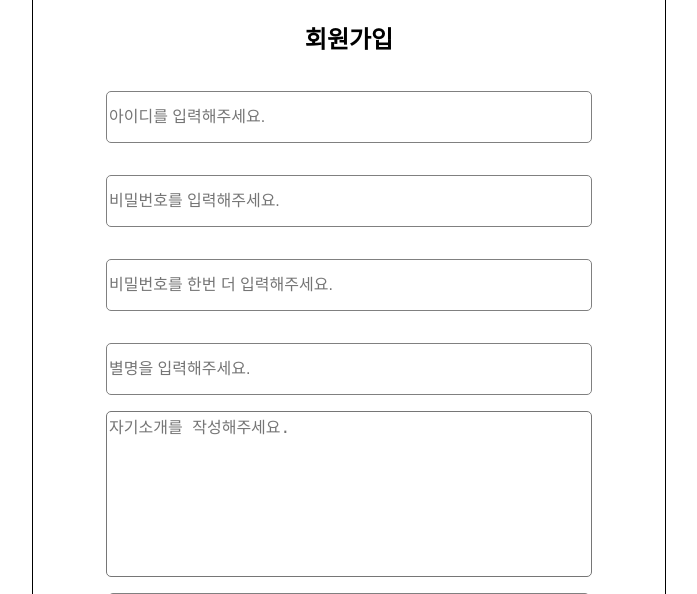
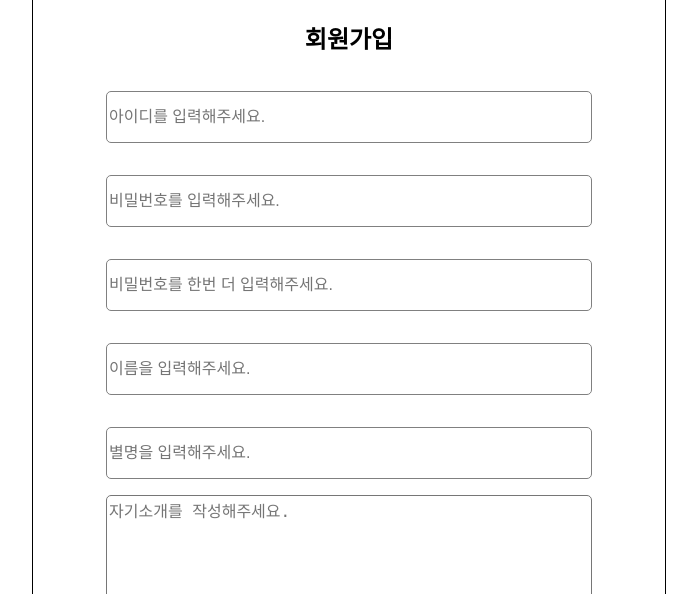
Before and after one commit to sjlim32/jungle_week0, a Flask app: page /user/signup in a window 1280 px wide. Shown: the part 249-843 px from the top of the page, without its empty margins (291-988 px from the left). Run offline with Flask 3, Linux system fonts and the light colour scheme.

Commit message:
회원가입api수정

```diff
--- a/app.py
+++ b/app.py
@@ -1,6 +1,6 @@
 from flask import Flask
 
-from flask import Flask, render_template, request
+from flask import Flask, render_template, request, jsonify
 
 from pymongo import MongoClient
 client = MongoClient('localhost', 27017)
@@ -9,14 +9,13 @@ db = client.jungle_week0
 app = Flask(__name__)
 
 # 회원가입
-@app.route('/user/singup', methods=['get'])
+@app.route('/user/feature/signup', methods=['post'])
 def singup():
-  Name = request.args.get('Name')
-  Id = request.args.get('Id')
-  Pw = request.args.get('Pw')
-  Nickname = request.args.get('Nickname')
-  Myself = request.args.get('Myself')
-  Img = request.args.get('Img')
+  Name = request.form['name']
+  Id = request.form['id']
+  Pw = request.form['password']
+  Nickname = request.form['nickname']
+  Myself = request.form['myself']
   doc ={
     "Name":Name,
     "Id":Id,
@@ -24,14 +23,14 @@ def singup():
     "Nickname":Nickname,
     "Myself":Myself,
     "Comment":" ",
-    "Img":Img,
-    "Gkeyword": [{'키워드1':0},{'키워드2':0}],
-    "Bkeyword": [{'키워드3':0},{'키워드4':0}],
+    "Img":" ",
+    "Gkeyword": [{'성실함':0},{'친화적':0},{'꼼꼼함':0},{'':0}],
+    "Bkeyword": [{'불성실함':0},{'':0},{'':0},{'':0}],
     "Writed": " "
   }
   db.user.insert_one(doc)
-
-  # 키워드, 코멘트 넣기
+  return render_template('index.html')
+#   키워드, 코멘트 넣기
 # @app.route('/user/comment', methods=['post'])
 # def comment(Id):
 #   input_gkeyword = request.args.get('Gkeyword')
--- a/templates/signUp.html
+++ b/templates/signUp.html
@@ -91,13 +91,14 @@
   <section class="topSection"></section>
 
   <section class="middleSection">
-    <form id="form_Container">
+    <form id="form_Container" action="http://localhost:5001/user/feature/signup" method="post">
       <h1 id="Title">회원가입</h1>
-      <input class="inputBox" id="id" placeholder="아이디를 입력해주세요." required>
+      <input class="inputBox" id="id" name ="id" placeholder="아이디를 입력해주세요." required >
       <input class="inputBox" type="password" placeholder="비밀번호를 입력해주세요." required>
-      <input class="inputBox" type="password" placeholder="비밀번호를 한번 더 입력해주세요." required>
-      <input class="inputBox" id="nickname" placeholder="별명을 입력해주세요." required>
-      <textarea class="textArea" placeholder="자기소개를 작성해주세요." style="resize: none;"></textarea>
+      <input class="inputBox" type="password" name="password" placeholder="비밀번호를 한번 더 입력해주세요." required>
+      <input class="inputBox" id="name" name ="name" placeholder="이름을 입력해주세요." required >
+      <input class="inputBox" id="nickname" name= "nickname" placeholder="별명을 입력해주세요." required>
+      <textarea class="textArea" name ="myself"placeholder="자기소개를 작성해주세요." style="resize: none;"></textarea>
       <span class="img_Container">
         <img class="imgBox" src="" alt="non picture" />
         <button>이미지 등록하기</button>
```
